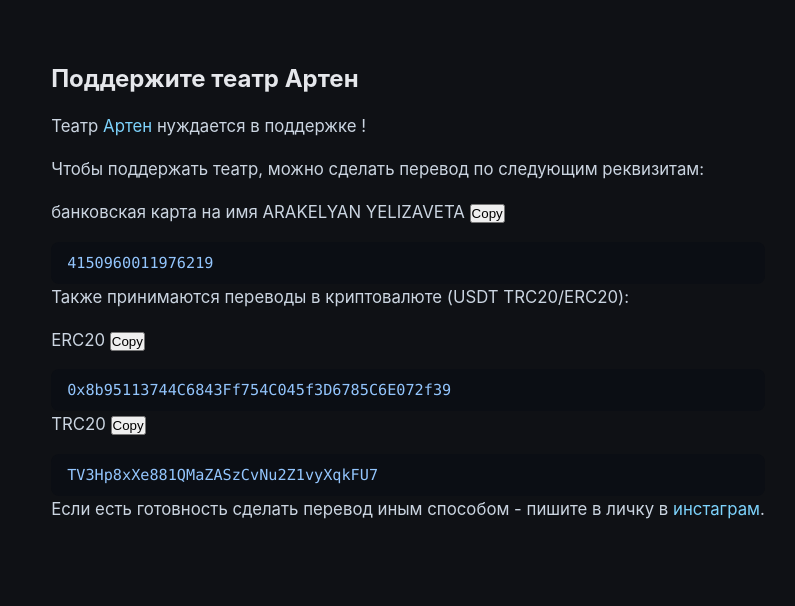
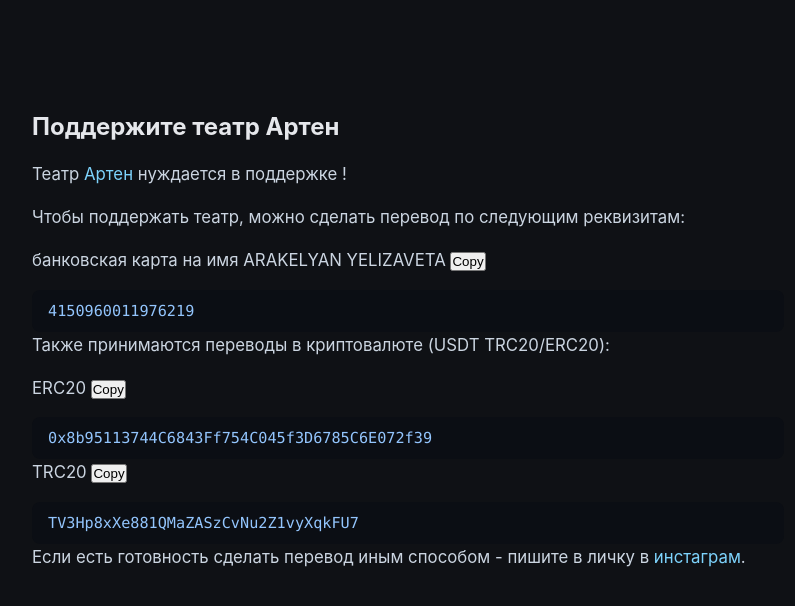
Before and after one commit to ispacex/ispacex.github.io, a Jekyll site: the page built from theatre/donate/index.md, in a window 1280 px wide. Shown: the top 606 px of the page, without its empty margins (232-1027 px from the left). Built offline with Jekyll 4.4.1, drawn with Linux system fonts in a browser that asks for light colours.

Commit message:
fix markup

```diff
--- a/_layouts/donate.html
+++ b/_layouts/donate.html
@@ -24,7 +24,7 @@
       padding: 64px 0;
     }
 
-    .container {
+    .container, main {
       width: 90%;
       max-width: 800px;
       padding: 48px 24px;
```
